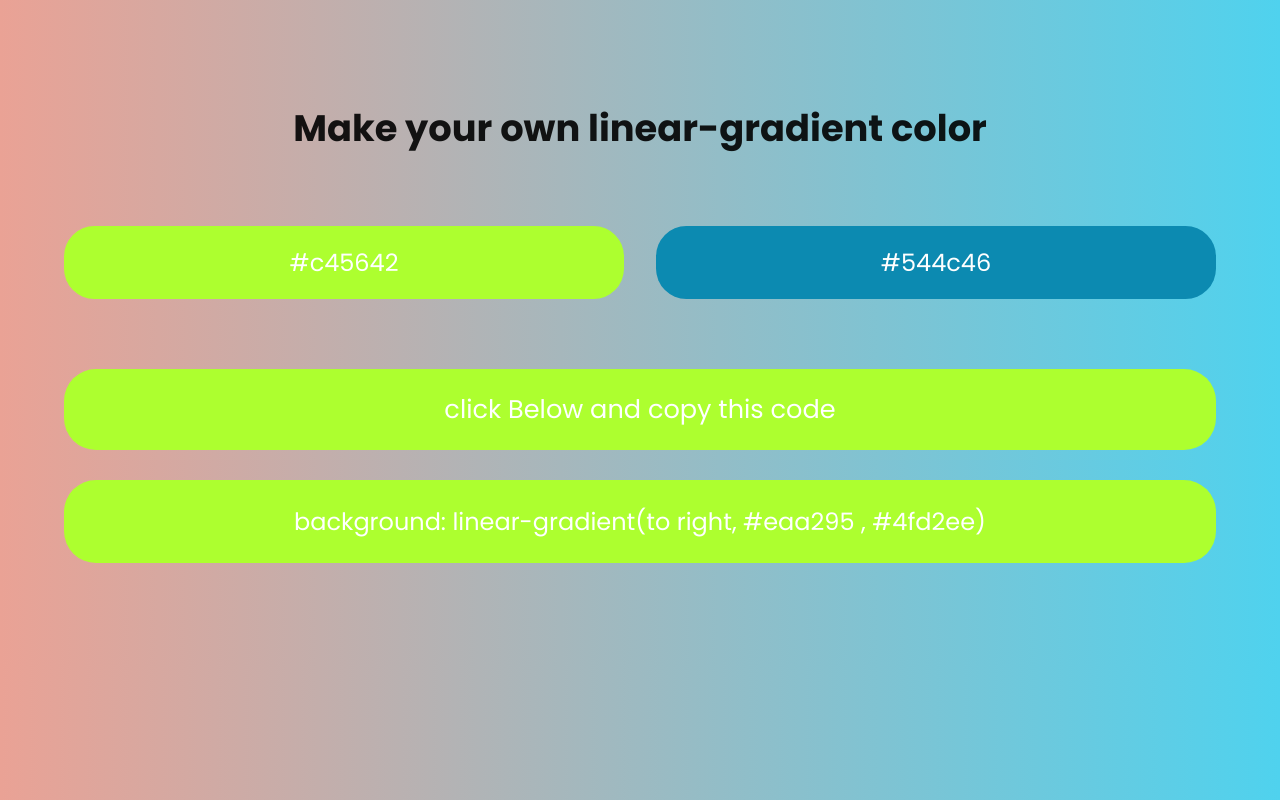
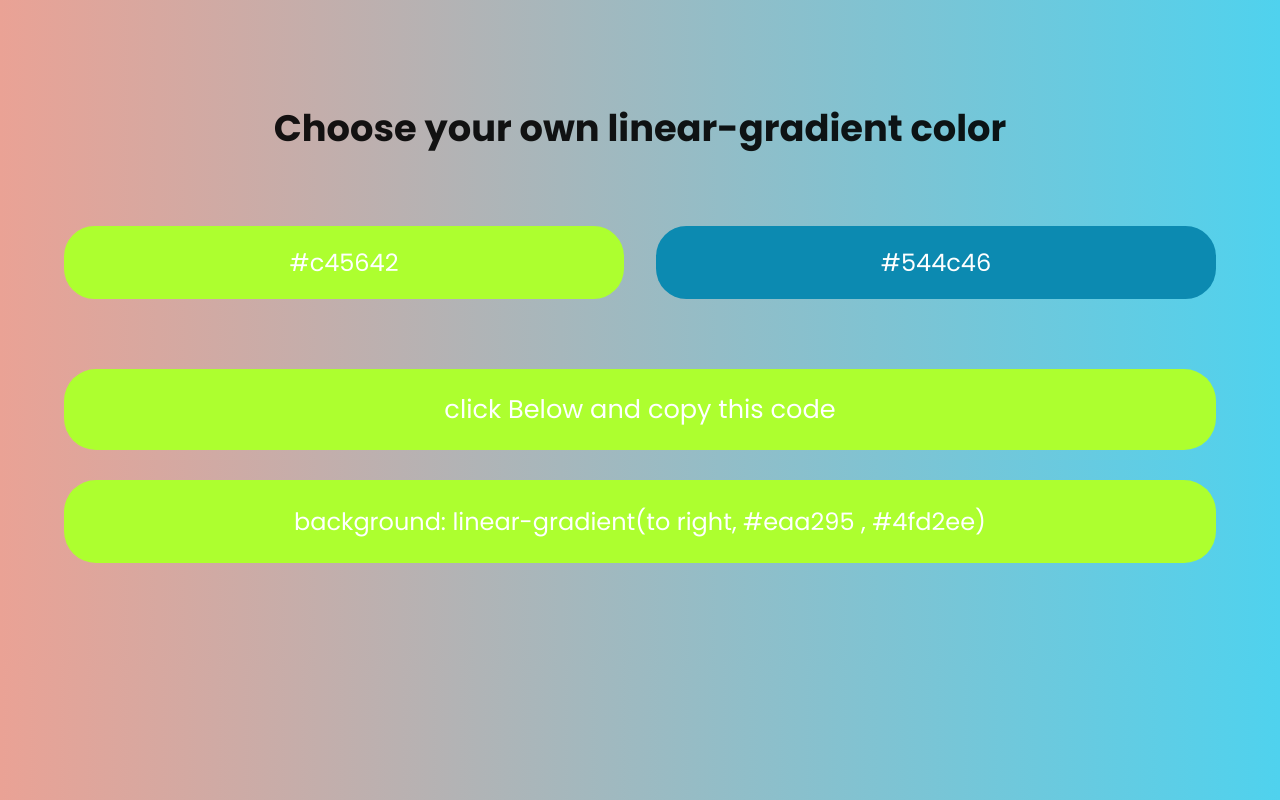
Before and after one commit to adityathakur309/-gradient-generator-js-project, a plain HTML site: page index.html in a window 1280 px wide. Drawn offline with Linux system fonts and the light colour scheme.

Commit message:
add new change in html

```diff
--- a/index.html
+++ b/index.html
@@ -14,7 +14,7 @@
 <body>
 
     <section class="container">
-        <h1>Make your own linear-gradient color</h1>
+        <h1> Choose your own linear-gradient color</h1>
         <div class="button-sec">
             <button id="btn1" class="btn">#c45642</button>
             <button id="btn2" class="btn btn2">#544c46</button>
```
